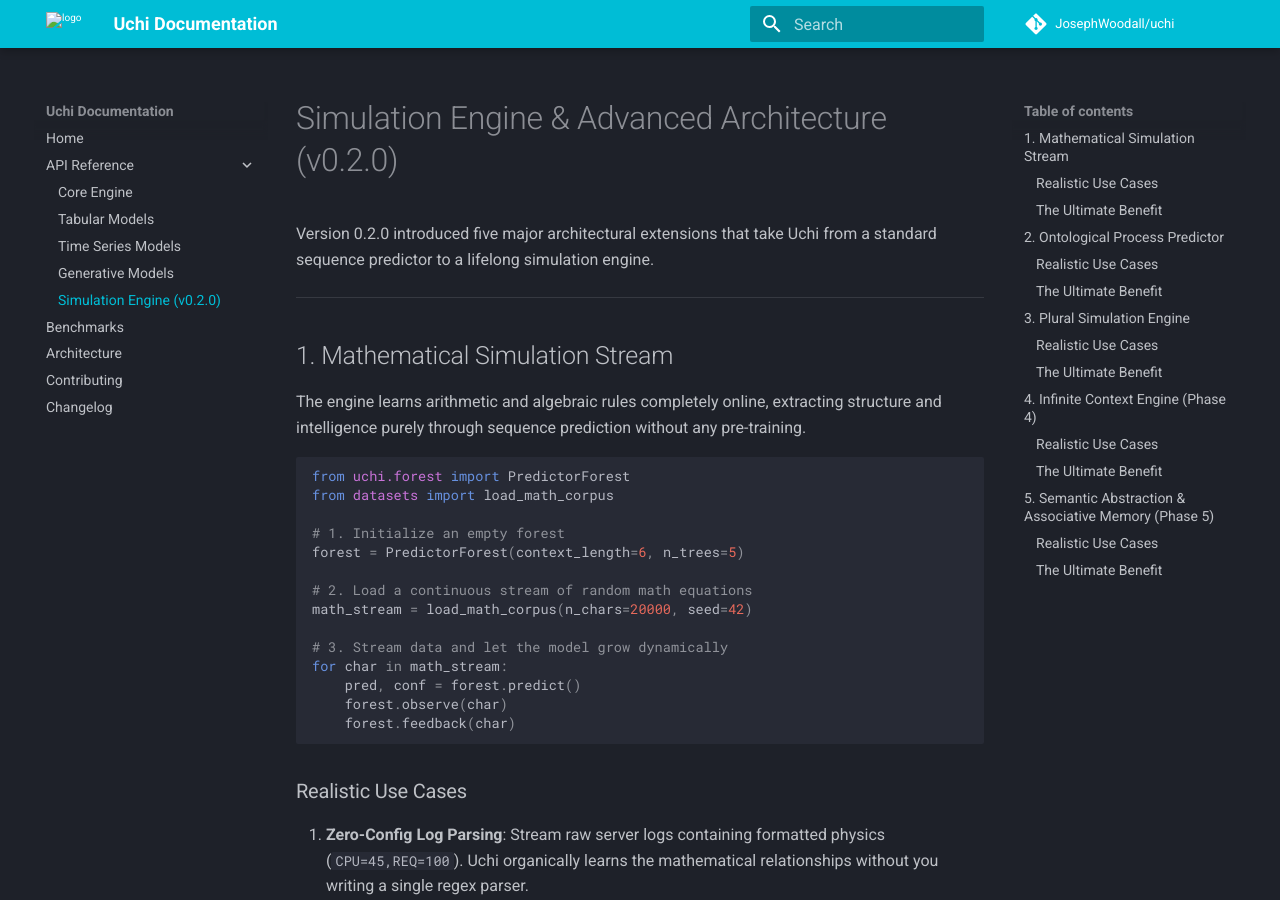
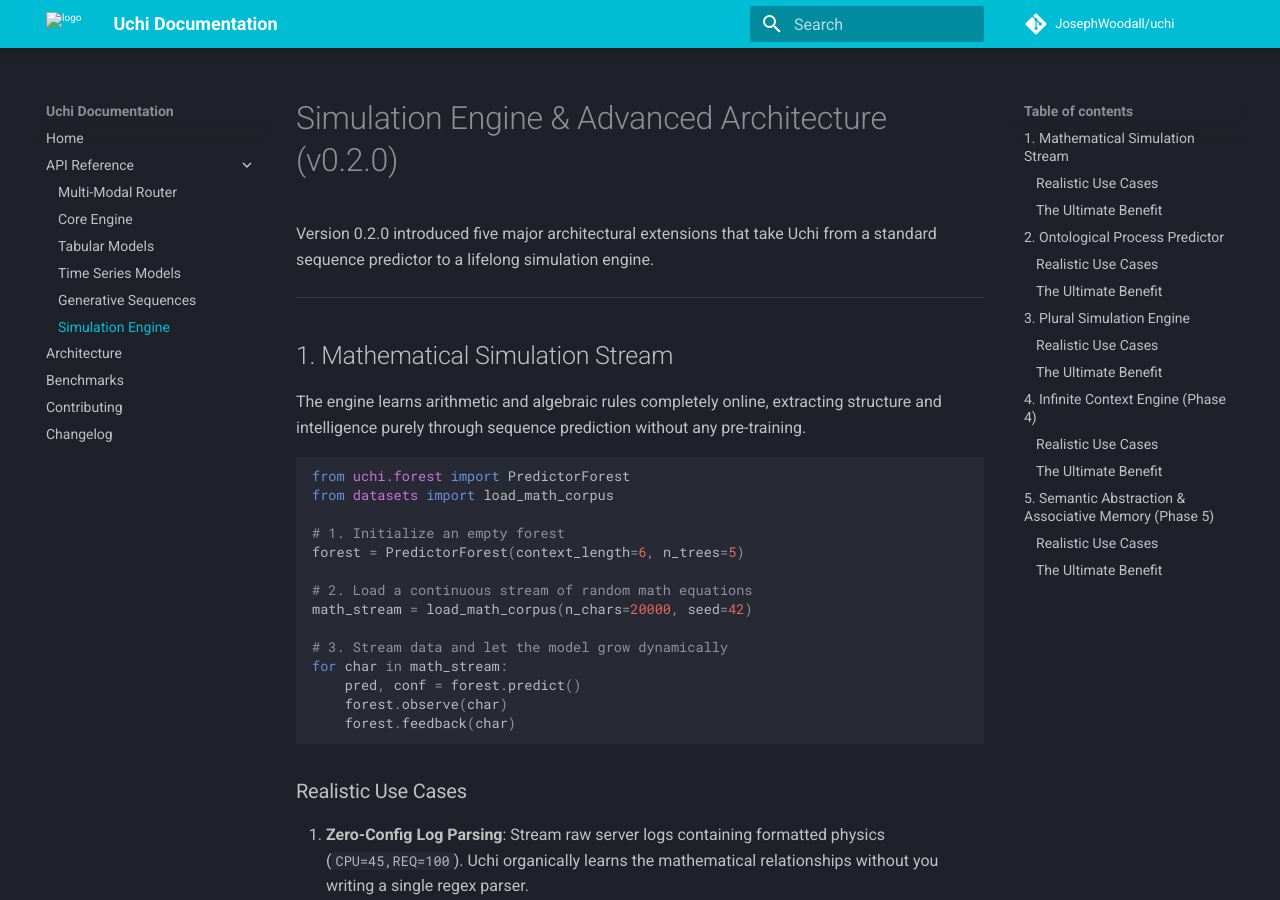
Before and after one commit to JosephWoodall/uchi, an MkDocs documentation site: the page built from docs/simulation-engine.md, in a window 1280 px wide and 900 px high. Built offline with MkDocs 1.6.1 and Material for MkDocs 9.7.7, drawn with Linux system fonts in a browser that asks for light colours; comment, search, counter and statistics services are not loaded.

Commit message:
docs: release readiness for OmniRouter v0.2.0

```diff
--- a/mkdocs.yml
+++ b/mkdocs.yml
@@ -15,13 +15,14 @@
 nav:
   - Home: index.md
   - API Reference:
+    - Multi-Modal Router: omni-router.md
     - Core Engine: core-engine.md
     - Tabular Models: tabular.md
     - Time Series Models: timeseries.md
-    - Generative Models: generative.md
-    - Simulation Engine (v0.2.0): simulation-engine.md
+    - Generative Sequences: generative.md
+    - Simulation Engine: simulation-engine.md
+  - Architecture: architecture.md
   - Benchmarks: benchmarks.md
-  - Architecture: architecture.md
   - Contributing: CONTRIBUTING.md
   - Changelog: CHANGELOG.md
 
```
Also changed, not shown: CHANGELOG.md (+13 -5 lines), README.md (+5 -3 lines), docs/omni-router.md (added, +23 -0 lines).
